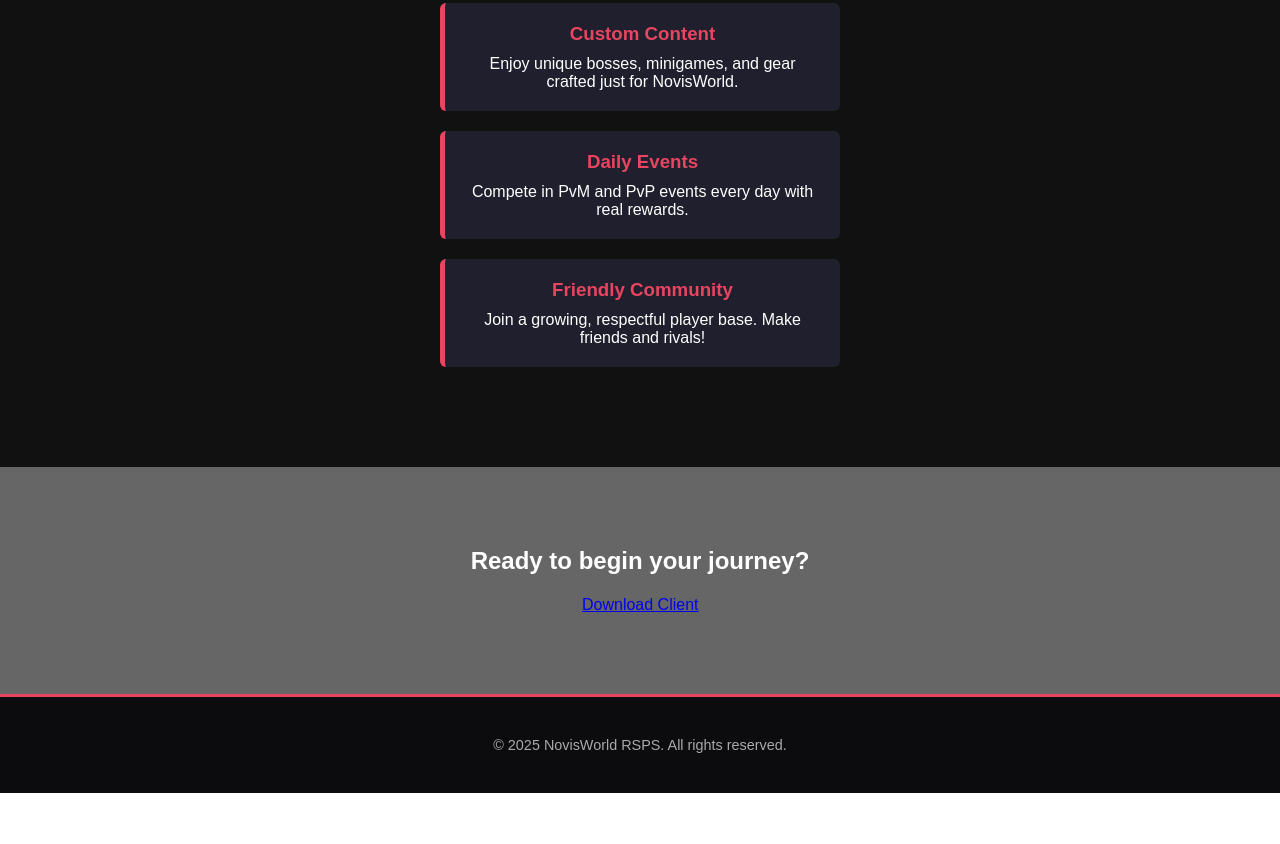
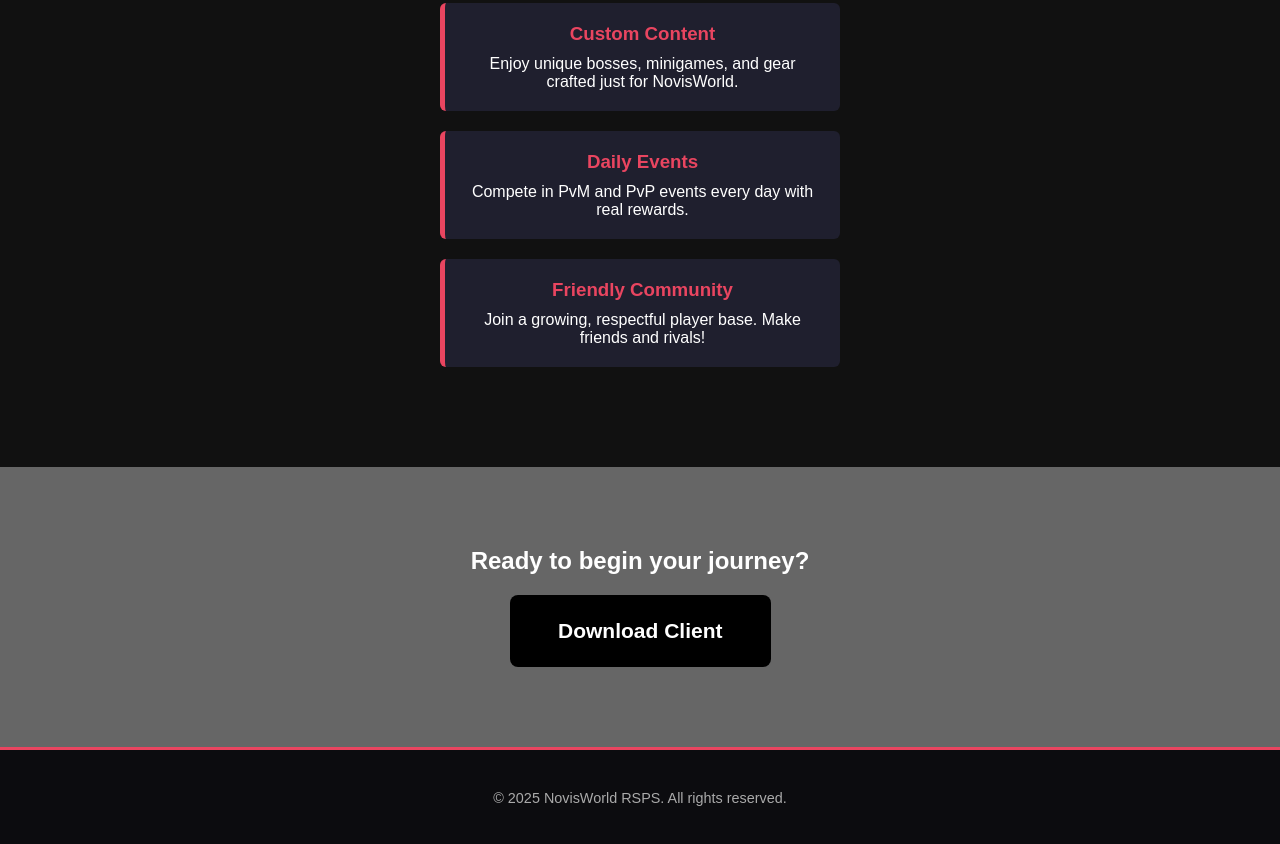
Before and after one commit to ayansalameh87/NovisWorld, a plain HTML site: page index.html in a window 1280 px wide. Shown: the part 697-1541 px from the top of the page. Before the commit the page ends 1490 px from the top, so only its background shows below. Drawn offline with nearby package versions, Linux system fonts and the light colour scheme.

Commit message:
Update index.html

```diff
--- a/index.html
+++ b/index.html
@@ -53,7 +53,7 @@
   <section class="cta" id="play">
     <div class="container">
       <h2>Ready to begin your journey?</h2>
-      <a class="hvr-pulse-grow" href="https://cdn.discordapp.com/attachments/1381986594701050041/1382471165158752429/NovisWorld_1.jar?ex=684b461a&is=6849f49a&hm=9e7787ce26b77deffcb9c4648472018839c501716b0e079cf79b20687c20dec6&" class="btn btn-alt">Download Client</a>
+      <a class="btn hvr-pulse-grow" href="https://cdn.discordapp.com/attachments/1381986594701050041/1382471165158752429/NovisWorld_1.jar?ex=684b461a&is=6849f49a&hm=9e7787ce26b77deffcb9c4648472018839c501716b0e079cf79b20687c20dec6&" class="btn btn-alt">Download Client</a>
     </div>
   </section>
 
```
